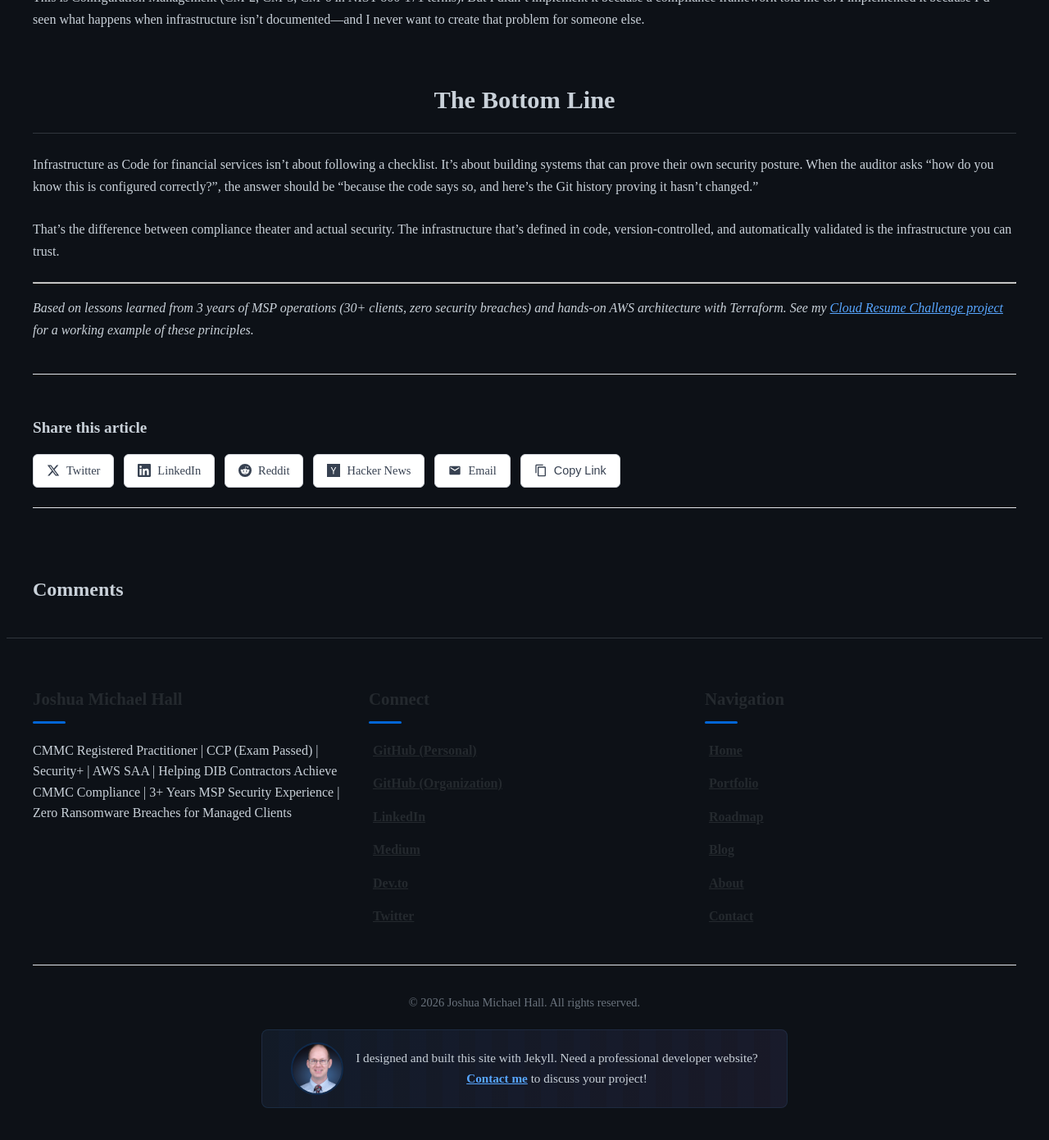
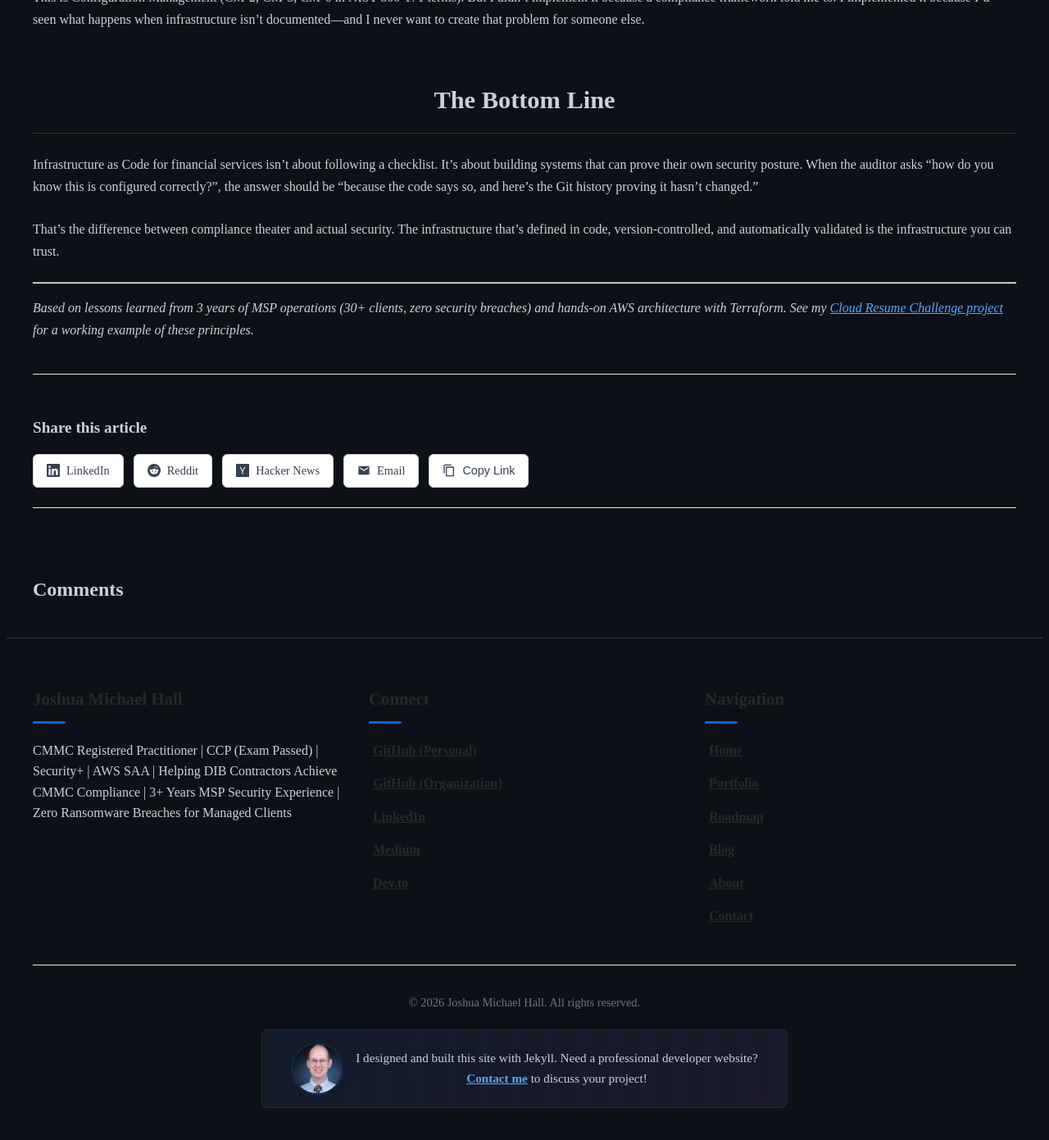
Before and after one commit to joshuamichaelhall/joshuamichaelhall.github.io, a Jekyll site: the page built from _posts/2025-05-05-infrastructure-as-code-best-practices.md, in a window 1280 px wide and 1400 px high, scrolled down 10937 px. Shown: the top 1391 px of the window at 82% size. Built offline with Jekyll 4.4.1, drawn with Linux system fonts in a browser that asks for light colours; nearby versions of some CDN libraries; comment, search, counter and statistics services are not loaded.

Commit message:
Remove Twitter/X references from site
- Remove twitter_username from _config.yml
- Remove Twitter link from footer
- Remove Twitter share button from blog posts
- Remove Twitter hover style from SCSS

Co-Authored-By: Claude Opus 4.5 <noreply@anthropic.com>

```diff
--- a/_config.yml
+++ b/_config.yml
@@ -7,7 +7,6 @@ description: >-
   3+ Years MSP Security Experience | Zero Ransomware Breaches for Managed Clients
 baseurl: "" # the subpath of your site, e.g. /blog
 url: "https://joshuamichaelhall.com"
-twitter_username: JoshuaHallTech
 github_username: JoshuaMichaelHall
 github_org_username: JoshuaMichaelHall-Tech
 linkedin_username: joshuamichaelhall
--- a/_includes/footer.html
+++ b/_includes/footer.html
@@ -33,11 +33,6 @@
             <a href="https://dev.to/{{ site.devto_username }}" target="_blank">Dev.to</a>
           </li>
           {% endif %}
-          {% if site.twitter_username %}
-          <li class="social-item">
-            <a href="https://twitter.com/{{ site.twitter_username }}" target="_blank">Twitter</a>
-          </li>
-          {% endif %}
         </ul>
       </div>
       <div class="footer-col">
--- a/_layouts/post.html
+++ b/_layouts/post.html
@@ -39,13 +39,6 @@ layout: default
   <div class="post-share">
     <h4>Share this article</h4>
     <div class="share-buttons">
-      <a href="https://twitter.com/intent/tweet?url={{ site.url }}{{ page.url | uri_escape }}&text={{ page.title | uri_escape }}&via=JoshuaHallTech"
-         target="_blank" rel="noopener noreferrer" class="share-btn twitter">
-        <svg viewBox="0 0 24 24" width="16" height="16">
-          <path d="M18.244 2.25h3.308l-7.227 8.26 8.502 11.24H16.17l-5.214-6.817L4.99 21.75H1.68l7.73-8.835L1.254 2.25H8.08l4.713 6.231zm-1.161 17.52h1.833L7.084 4.126H5.117z"/>
-        </svg>
-        Twitter
-      </a>
       <a href="https://www.linkedin.com/sharing/share-offsite/?url={{ site.url }}{{ page.url | uri_escape }}"
          target="_blank" rel="noopener noreferrer" class="share-btn linkedin">
         <svg viewBox="0 0 24 24" width="16" height="16">
--- a/assets/main.scss
+++ b/assets/main.scss
@@ -767,12 +767,6 @@ section h2,
     svg {
       fill: currentColor;
       flex-shrink: 0;
-    }
-
-    &.twitter:hover {
-      background: #1d9bf0;
-      color: white;
-      border-color: #1d9bf0;
     }
 
     &.linkedin:hover {
```
